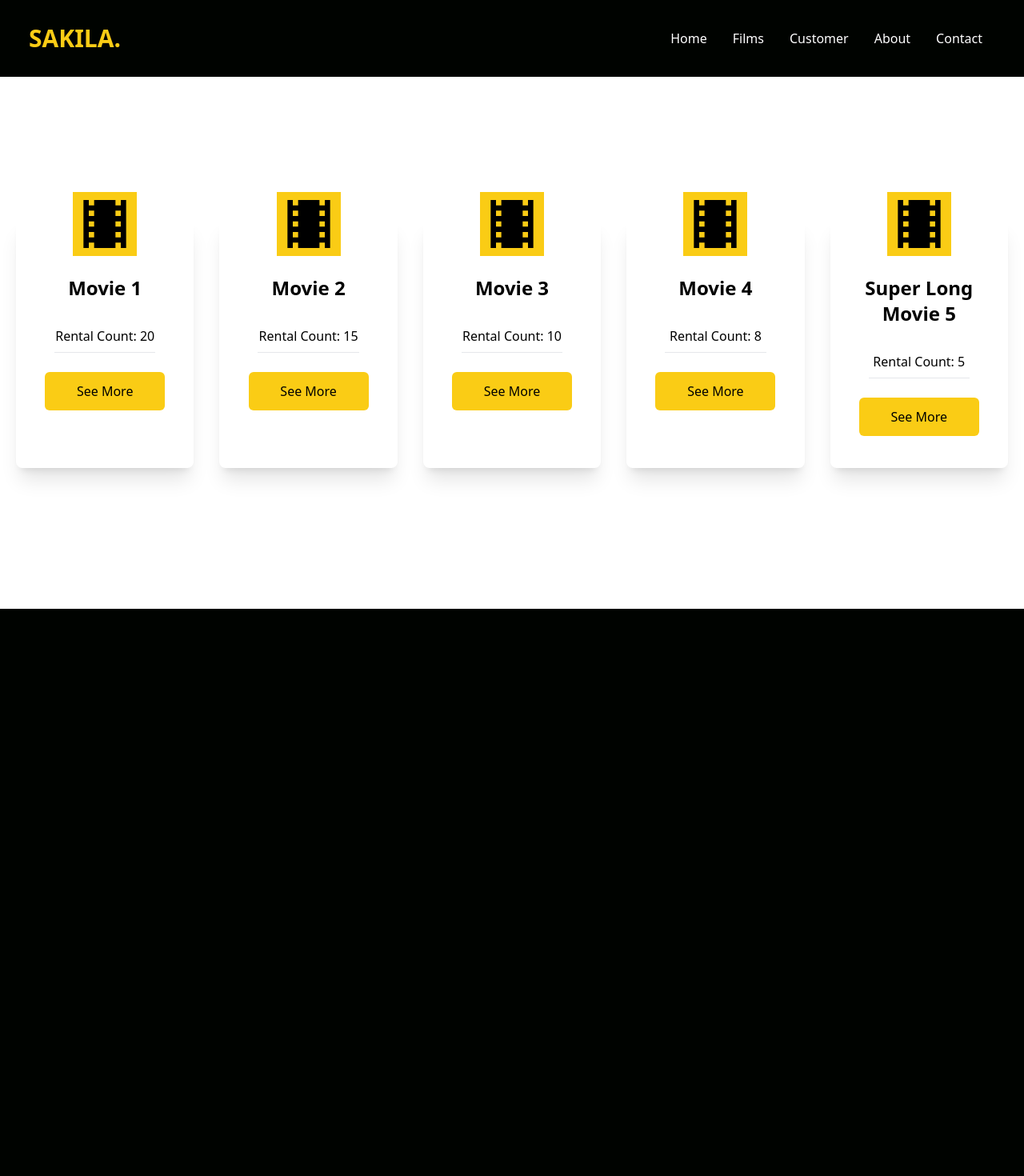
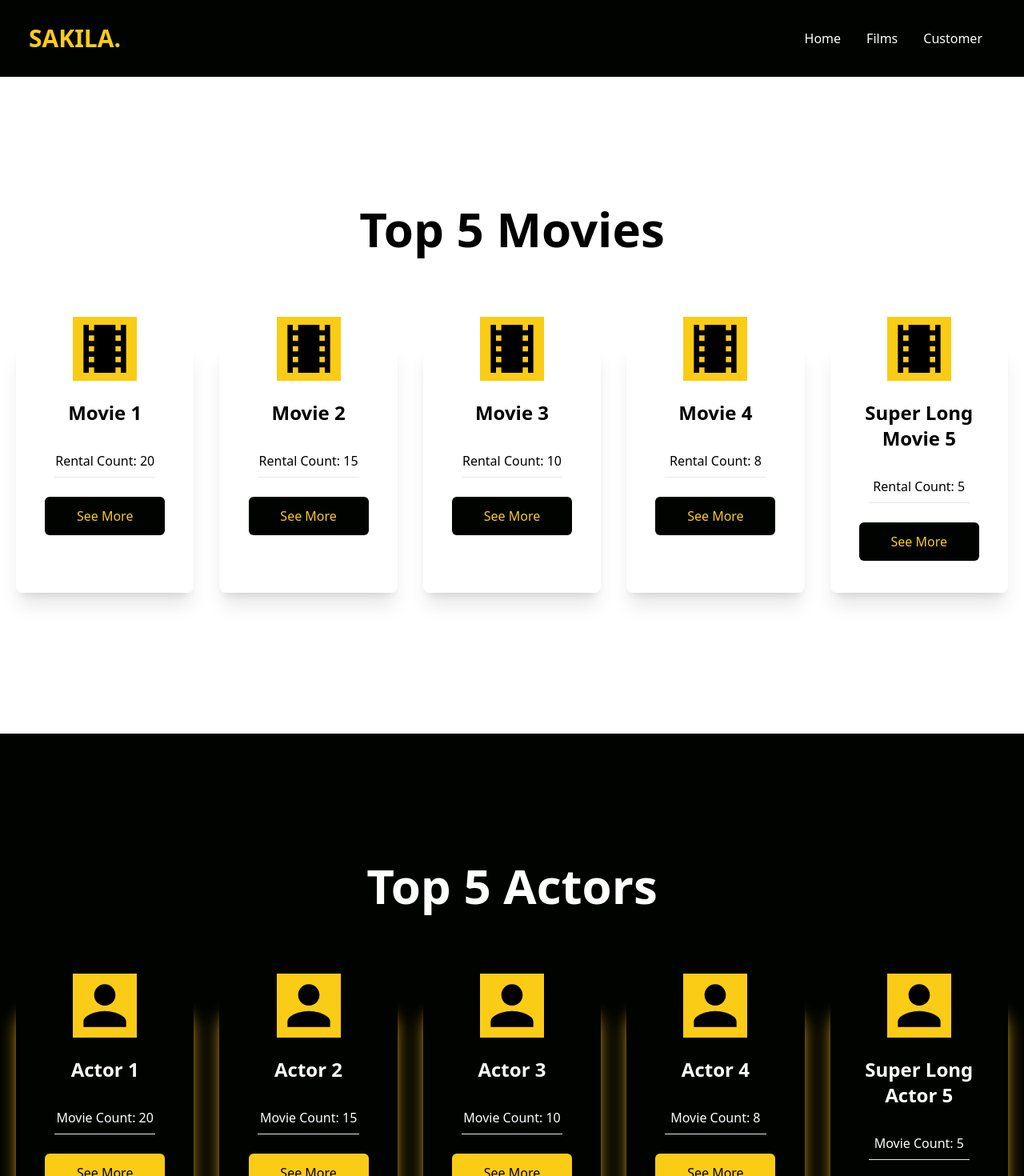
Before and after one commit to TheHungryGuy/sakila-frontend, a React (Create React App) app: page / in a window 1280 px wide. Shown: the top 1470 px of the page at 80% size. Before the commit the page ends 800 px from the top, so only its background shows below. Built offline with nearby package versions, Linux system fonts and the light colour scheme.

Commit message:
Card layouts setup

```diff
--- a/src/components/common/Navbar.jsx
+++ b/src/components/common/Navbar.jsx
@@ -1,44 +1,19 @@
-import React, { useState } from "react";
-import { AiOutlineClose, AiOutlineMenu } from "react-icons/ai";
+import React from "react";
 
 const Navbar = () => {
-  const [nav, setNav] = useState(true);
-
-  const handleNav = () => {
-    setNav(!nav);
-  };
+  // const [nav, setNav] = useState(true);
+  // const handleNav = () => {
+  //   setNav(!nav);
+  // };
 
   return (
     <div className="flex justify-between items-center h-24 max-w-[1240px] mx-auto px-4 text-white">
       <h1 className="w-full text-3xl font-bold text-yellow-400">SAKILA.</h1>
-      <ul className="hidden md:flex ">
+      <ul className="flex ">
         <li className="p-4">Home</li>
         <li className="p-4">Films</li>
         <li className="p-4">Customer</li>
-        <li className="p-4">About</li>
-        <li className="p-4">Contact</li>
       </ul>
-      <div onClick={handleNav} className="block md:hidden">
-        {!nav ? <AiOutlineClose size={20} /> : <AiOutlineMenu size={20} />}
-      </div>
-      <div
-        className={
-          !nav
-            ? "fixed left-0 top-0 w-[60%] border-r border-r-gray-900 bg-[#000300] ease-in-out duration-500"
-            : "fixed left-[-100%]"
-        }
-      >
-        <h1 className="w-full text-3xl font-bold text-yellow-400 m-4">
-          SAKILA.
-        </h1>
-        <ul className=" uppercase p-4">
-          <li className="p-4 border-b border-gray-600">Home</li>
-          <li className="p-4 border-b border-gray-600">Films</li>
-          <li className="p-4 border-b border-gray-600">Customer</li>
-          <li className="p-4 border-b border-gray-600">About</li>
-          <li className="p-4">Contact</li>
-        </ul>
-      </div>
     </div>
   );
 };
--- a/src/components/feature_actors/ActorCard.jsx
+++ b/src/components/feature_actors/ActorCard.jsx
@@ -1,13 +1,15 @@
 import React from "react";
 import { MdPerson } from "react-icons/md";
 
-const MovieCard = ({ ActorName, MovieCount, onSeeMoreClick }) => {
+const ActorCard = ({ actorName, movieCount, onSeeMoreClick }) => {
   return (
-    <div className="w-full shadow-xl flex flex-col p-4 my-4 rounded-lg hover:scale-105 duration-300">
+    <div className="w-full shadow-xl shadow-amber-400 flex flex-col p-4 my-4 rounded-lg hover:scale-105 duration-300">
       <MdPerson size={80} className="w-20 mx-auto mt-[-3rem] bg-yellow-400" />
-      <h2 className="text-2xl font-bold text-center py-6">{ActorName}</h2>
-      <p className="text-center font-medium py-2 border-b mx-8">
-        Movie Count: {MovieCount}
+      <h2 className="text-2xl font-bold text-center py-6 text-white">
+        {actorName}
+      </h2>
+      <p className="text-center font-medium py-2 border-b mx-8 text-white">
+        Movie Count: {movieCount}
       </p>
       <button
         onClick={onSeeMoreClick}
@@ -19,4 +21,4 @@ const MovieCard = ({ ActorName, MovieCount, onSeeMoreClick }) => {
   );
 };
 
-export default MovieCard;
+export default ActorCard;
--- a/src/components/feature_actors/ActorList.jsx
+++ b/src/components/feature_actors/ActorList.jsx
@@ -1,26 +1,31 @@
 import React from "react";
 import ActorCard from "./ActorCard";
 
-const MovieList = () => {
-  const movies = [
-    { title: "Movie 1", rentalCount: 20 },
-    { title: "Movie 2", rentalCount: 15 },
-    { title: "Movie 3", rentalCount: 10 },
-    { title: "Movie 4", rentalCount: 8 },
-    { title: "Super Long Movie 5", rentalCount: 5 },
+const ActorList = () => {
+  const actors = [
+    { actorName: "Actor 1", MovieCount: 20 },
+    { actorName: "Actor 2", MovieCount: 15 },
+    { actorName: "Actor 3", MovieCount: 10 },
+    { actorName: "Actor 4", MovieCount: 8 },
+    { actorName: "Super Long Actor 5", MovieCount: 5 },
     // Test Actor List
   ];
 
   return (
-    <div className="w-full py-[10rem] px-4 bg-white">
+    <div className="w-full py-[10rem] px-4 bg-[#000300] flex flex-col gap-24">
+      <div className="order-first">
+        <header className="text-center font-bold text-6xl text-white ">
+          Top 5 Actors
+        </header>
+      </div>
       <div className="max-w-[1240px] mx-auto grid md:grid-cols-5 gap-8">
-        {movies.map((movie, index) => (
-          <MovieCard
+        {actors.map((Actor, index) => (
+          <ActorCard
             key={index}
-            title={movie.title}
-            rentalCount={movie.rentalCount}
+            actorName={Actor.actorName}
+            movieCount={Actor.MovieCount}
             onSeeMoreClick={() =>
-              console.log(`See more details for ${movie.title}`)
+              console.log(`See more details for ${Actor.actorName}`)
             }
           />
         ))}
@@ -29,4 +34,4 @@ const MovieList = () => {
   );
 };
 
-export default MovieList;
+export default ActorList;
--- a/src/components/feature_movies/MovieCard.jsx
+++ b/src/components/feature_movies/MovieCard.jsx
@@ -14,7 +14,7 @@ const MovieCard = ({ title, rentalCount, onSeeMoreClick }) => {
       </p>
       <button
         onClick={onSeeMoreClick}
-        className="bg-yellow-400 lg:w-[150px] rounded-md font-medium my-6 mx-auto px-6 py-3"
+        className="bg-[#000300] text-yellow-400 lg:w-[150px] rounded-md font-medium my-6 mx-auto px-6 py-3"
       >
         See More
       </button>
--- a/src/components/feature_movies/MovieList.jsx
+++ b/src/components/feature_movies/MovieList.jsx
@@ -12,7 +12,12 @@ const MovieList = () => {
   ];
 
   return (
-    <div className="w-full py-[10rem] px-4 bg-white">
+    <div className="w-full py-[10rem] px-4 bg-white flex flex-col gap-24">
+      <div className="order-first">
+        <header className="text-center font-bold text-6xl ">
+          Top 5 Movies
+        </header>
+      </div>
       <div className="max-w-[1240px] mx-auto grid md:grid-cols-5 gap-8">
         {movies.map((movie, index) => (
           <MovieCard
--- a/src/pages/Home.jsx
+++ b/src/pages/Home.jsx
@@ -1,12 +1,14 @@
 import React from "react";
 import Navbar from "../components/common/Navbar";
 import MovieList from "../components/feature_movies/MovieList";
+import ActorList from "../components/feature_actors/ActorList";
 
 const home = () => {
   return (
     <div>
       <Navbar />
       <MovieList />
+      <ActorList />
     </div>
   );
 };
```
